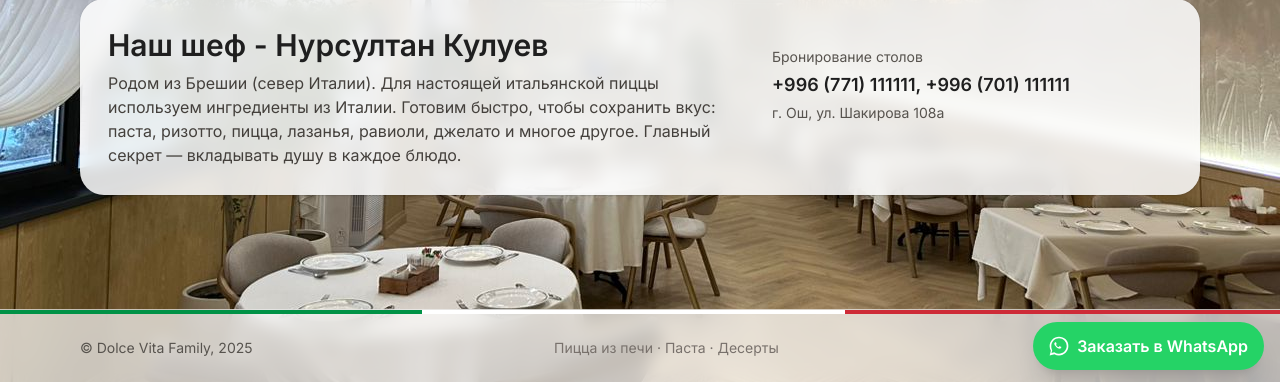
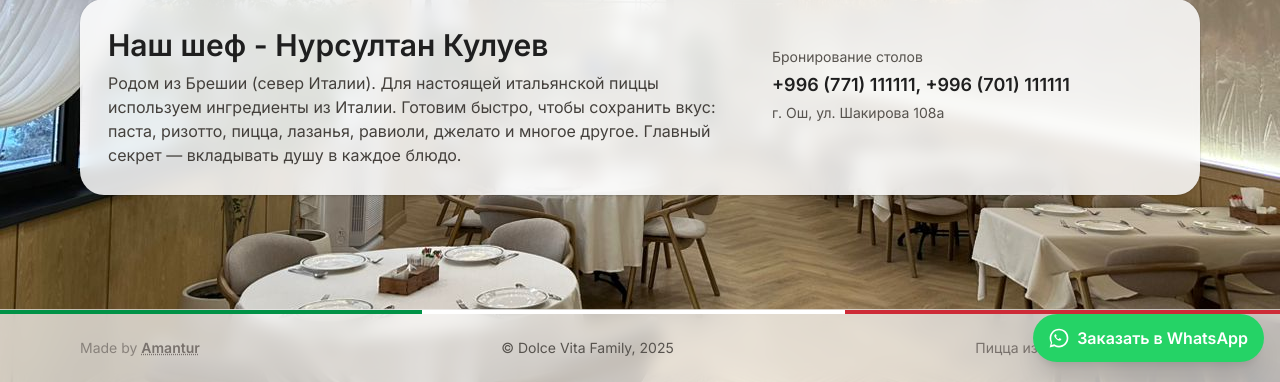
Before and after one commit to Amantur1develooper/dolcevita, a Django app: page /ru/about/ in a window 1280 px wide. Shown: the part 418-800 px from the top of the page. Run offline with Django 5.2, Linux system fonts and the light colour scheme; some libraries are stand-ins or nearby versions.

Commit message:
say my name

```diff
--- a/templates/core/base.html
+++ b/templates/core/base.html
@@ -162,7 +162,7 @@
 {% block votchap %}
 <!-- Floating WhatsApp CTA -->
 <a href="{% url 'core:cart_detail' %}"
-   class="fixed right-4 bottom-3 z-50 inline-flex items-center gap-2 px-4 py-3 rounded-full text-white font-semibold shadow-xl"
+   class="fixed right-4 bottom-5 z-50 inline-flex items-center gap-2 px-4 py-3 rounded-full text-white font-semibold shadow-xl"
    style="background:#25D366"
    aria-label="{% trans 'Оформить заказ в WhatsApp' %}">
   <svg xmlns="http://www.w3.org/2000/svg" class="w-5 h-5" viewBox="0 0 32 32" fill="currentColor" aria-hidden="true">
@@ -178,14 +178,15 @@
   <div class="flag-x h-1 w-full"></div>
   <div class="max-w-6xl mx-auto px-4 py-6 text-sm text-stone-600">
     <div class="flex flex-col sm:flex-row items-start sm:items-center justify-between gap-3">
-      <div>© Dolce Vita Family, {% now "Y" %}</div>
-      <div class="text-stone-500">{% trans "Пицца из печи · Паста · Десерты" %}</div>
       <div class="text-stone-500">
 
         <span class="opacity-80">Made by</span>
         <span class="font-semibold"> <a href="https://t.me/amanturN1" target="_blank" class="underline decoration-dotted hover:text-stone-700">Amantur</a>
-</span>
+        </span>
       </div>
+      <div>© Dolce Vita Family, {% now "Y" %}</div>
+      <div class="text-stone-500">{% trans "Пицца из печи · Паста · Десерты" %}</div>
+
     </div>
   </div>
 </footer>
```
